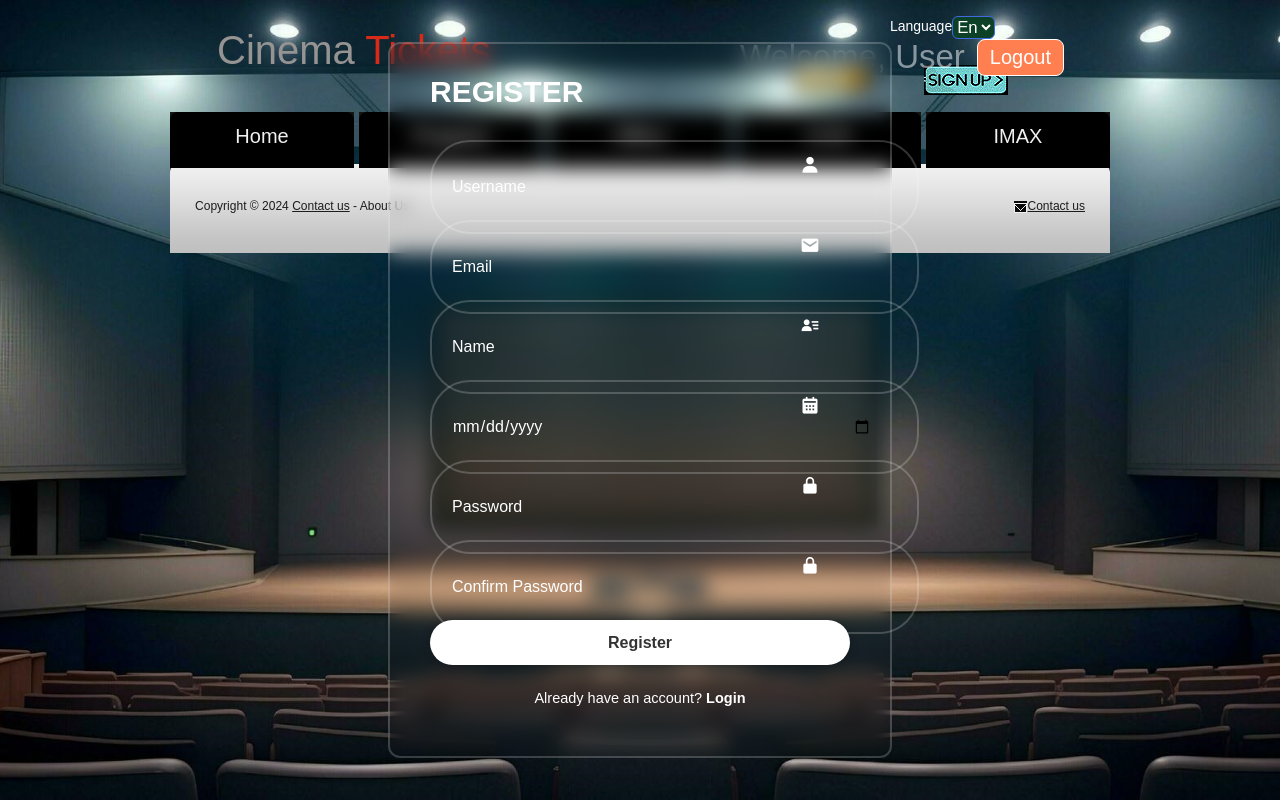
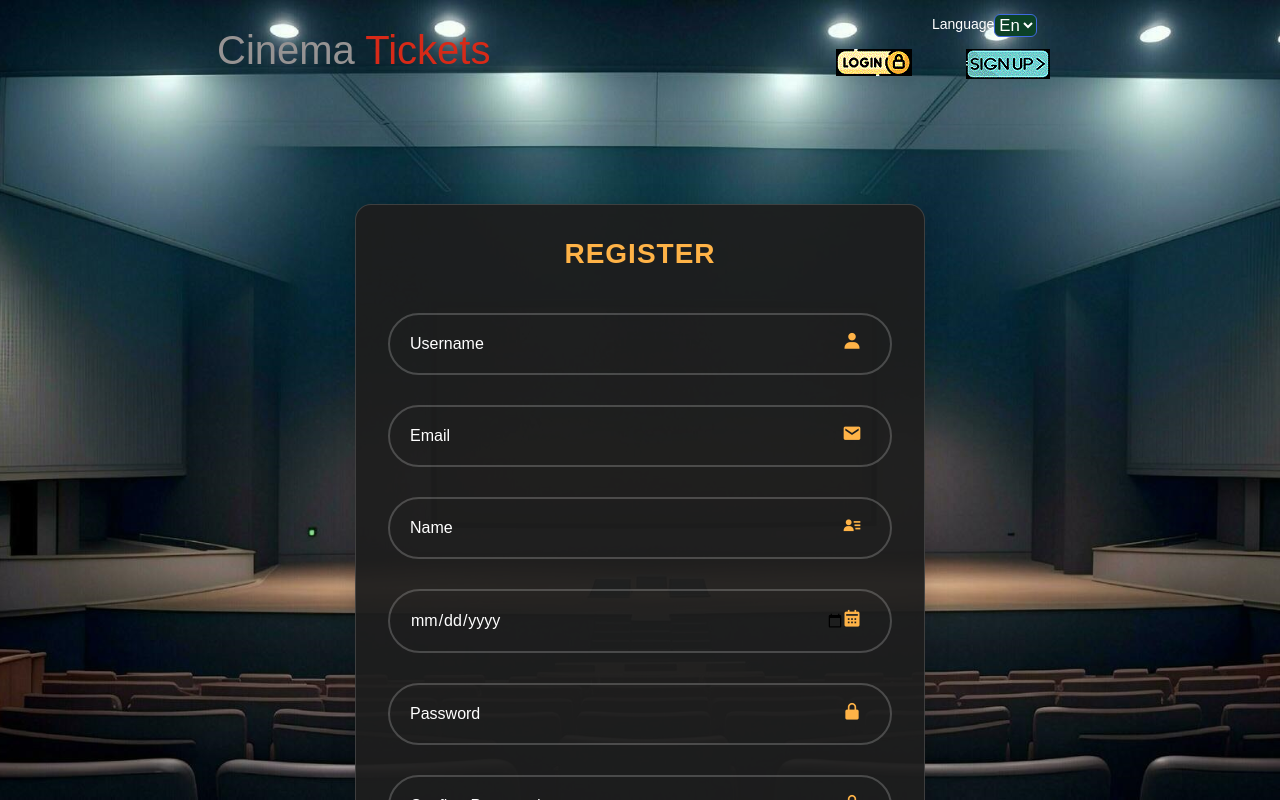
Before and after one commit to BlagoyVelinov/CinemaTickets-React, a React (Vite) app: page /users/register in a window 1280 px wide. Shown: the top 800 px of the page. Built offline with nearby package versions, Linux system fonts and the light colour scheme; a web font is replaced by a local one.

Commit message:
Fix display login and signUp forms

```diff
--- a/public/css/style.css
+++ b/public/css/style.css
@@ -55,6 +55,113 @@ ul, ol {
     width: 940px;
     margin: 0 auto;
     font-size: 0.875em;
+    min-height: 60vh;
+}
+
+.centered-form-container {
+    min-height: 60vh;
+    display: flex;
+    flex-direction: column;
+    align-items: center;
+    justify-content: center;
+    margin-bottom: 6em;
+}
+
+.wrapper {
+    width: 100%;
+    max-width: 36em;
+    background: rgba(30, 30, 30, 0.95);
+    box-shadow: 0 4px 24px rgba(0,0,0,0.18);
+    color: white;
+    border-radius: 16px;
+    padding: 32px 32px 24px 32px;
+    border: 1.5px solid rgba(255, 255, 255, .15);
+    margin: 40px auto;
+    transition: box-shadow 0.2s;
+}
+.wrapper:hover {
+    box-shadow: 0 8px 32px rgba(0,0,0,0.28);
+}
+
+.wrapper h2 {
+    text-align: center;
+    margin-bottom: 1.5em;
+    font-size: 2em;
+    letter-spacing: 1px;
+    color: #ffb347;
+}
+
+.input-box {
+    display: flex;
+    align-items: center;
+    border-radius: 8px;
+}
+.input-box input {
+    flex: 1;
+    background: transparent;
+    border: none;
+    outline: none;
+    color: #fff;
+    font-size: 1em;
+    padding: 0.7em 0.5em;
+}
+.input-box i {
+    color: #ffb347;
+    font-size: 1.2em;
+    margin-left: 0.5em;
+}
+
+.remember-me {
+    margin-bottom: 1.2em;
+    font-size: 0.98em;
+    color: #ccc;
+}
+
+.btn {
+    width: 100%;
+    padding: 0.8em 0;
+    background: linear-gradient(90deg, #ffb347 0%, #ffcc80 100%);
+    color: #222;
+    border: none;
+    border-radius: 8px;
+    font-size: 1.1em;
+    font-weight: bold;
+    cursor: pointer;
+    margin-bottom: 1.2em;
+    transition: background 0.2s, color 0.2s;
+}
+.btn:hover {
+    background: linear-gradient(90deg, #ff9800 0%, #ffb347 100%);
+    color: #fff;
+}
+
+.register-link {
+    text-align: center;
+    margin-top: 0.5em;
+    font-size: 1em;
+}
+.register-link a {
+    color: #ffb347;
+    text-decoration: underline;
+    transition: color 0.2s;
+}
+.register-link a:hover {
+    color: #ff9800;
+}
+
+.text-danger {
+    color: #ff4d4f !important;
+    margin-bottom: 1em;
+    display: block;
+    text-align: center;
+}
+
+@media (max-width: 600px) {
+  .wrapper {
+    width: 98vw;
+    max-width: 98vw;
+    padding: 18px 2vw;
+  }
 }
 
 #header {
@@ -98,20 +205,6 @@ ul, ol {
 
 .aligncenter {
     text-align: center;
-}
-
-.wrapper {
-    position: absolute;
-    top: 50%;
-    left: 50%;
-    transform: translate(-50%, -50%);
-    width: 420px;
-    background: transparent;
-    backdrop-filter: blur(10px);
-    color: white;
-    border-radius: 12px;
-    padding: 30px 40px;
-    border: 2px solid rgba(255, 255, 255, .2);
 }
 
 .extra-wrap {
@@ -996,9 +1089,9 @@ element.style {
 }
 
 /*============================language bar*/
-.language {
+/* .language {
     margin-top: -14px;
-}
+} */
 .nav-item {
     /*color: white;*/
     color: #ffffff;
@@ -2146,7 +2239,7 @@ header.navigation ul li a:hover {
 .wrapper .input-box {
     position: relative;
     width: 100%;
-    height: 50px;
+    /* height: 50px; */
     margin: 30px 0;
 }
 
@@ -2845,3 +2938,10 @@ header a.active {
 .ticket-type-dialog .btn-cancel:hover {
     background: #f4511e;
 }
+
+@media (max-width: 600px) {
+  .wrapper {
+    width: 95vw;
+    padding: 20px 5vw;
+  }
+}
--- a/src/components/header/Header.jsx
+++ b/src/components/header/Header.jsx
@@ -1,8 +1,8 @@
-import { useState } from 'react';
-import { Link, NavLink } from 'react-router'
+import { Link, NavLink, useLocation } from 'react-router'
 
 export default function Header() {
-  const [show, setShow] = useState(true);
+    const location = useLocation();
+    const hideNav = location.pathname === '/users/login' || location.pathname === '/users/register';
 
     return (
         <header id="nav">
@@ -11,10 +11,10 @@ export default function Header() {
                     <div className="fleft"><Link to="/">Cinema <span>Tickets</span></Link></div>
                     <ul>
                         <div className="form-inline my-2 my-lg-0 border px-3 welcome-message">
-                            <div className="logged-user">
+                            <div className="logged-user" style={{display: "none"}}>
                                 <span>Welcome, User</span>
                             </div>
-                            <form method="post" action="/api/users/logout">
+                            <form method="post" action="/api/users/logout" style={{display: "none"}}>
                                 <input type="submit" className="btn btn-info btn-logout" value="Logout" />
                             </form>
                         </div>
@@ -33,7 +33,8 @@ export default function Header() {
                         </li>
                     </ul>
                 </div>
-                <div className="row-2" data-show-tabs="true" style={{ display: show ? "block" : "none" }}>
+                {!hideNav && (
+                  <div className="row-2" data-show-tabs="true">
                       <ul>
                           <li>
                               <NavLink to="/" style={({ isActive }) => isActive ? {color: 'green'} : {}}
@@ -46,6 +47,7 @@ export default function Header() {
                           <li className="last"><NavLink to="/imax">IMAX</NavLink></li>
                       </ul>
                   </div>
+                )}
             </nav>
         </header>
     );
--- a/src/components/login/Login.jsx
+++ b/src/components/login/Login.jsx
@@ -5,7 +5,8 @@ export default function Login() {
 
  return (
     <>
-        <div className="wrapper">
+        <div className="centered-form-container">
+            <div className="wrapper wrapper-login">
                 <h2>Login</h2>
 
                 <form id="login-form" action="#" className="auth-form-box">
@@ -33,6 +34,7 @@ export default function Login() {
                     </div>
                 </form>
             </div>
+        </div>
     </>
   );
 }
--- a/src/components/sign-up/SignUp.jsx
+++ b/src/components/sign-up/SignUp.jsx
@@ -3,7 +3,8 @@ import { Link } from "react-router";
 export default function SignUp() {
  return (
     <>
-        <div className="wrapper">
+        <div className="centered-form-container">
+            <div className="wrapper wrapper-register">
                 <h2>Register</h2>
                 <form method="post" action="/users/register" className="auth-form-box">
                 {/* <!-- Error message --> */}
@@ -46,6 +47,7 @@ export default function SignUp() {
                     </div>
                 </form>
             </div>
+        </div>
     </>
   );
 }
```
Lines whose indentation alone changed are shown as unchanged.
